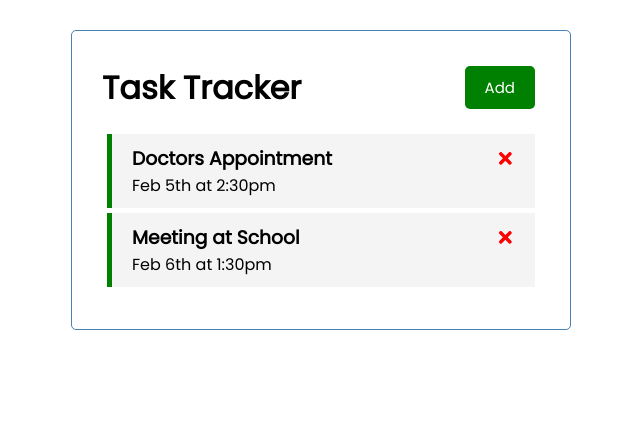
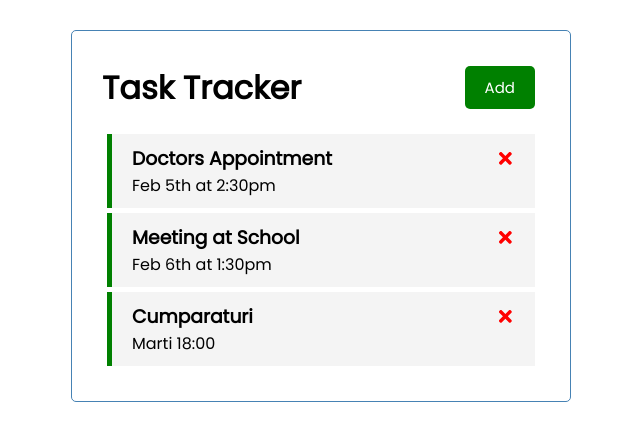
Before and after one commit to AndreiAnton/react-task-tracker, a React (Create React App) app: page / in a window 1280 px wide. Shown: the top 440 px of the page, without its empty margins (319-959 px from the left). Built offline with nearby package versions, Linux system fonts and the light colour scheme; data requests are answered from the project's data file.

Commit message:
feature/add task on server

```diff
--- a/db.json
+++ b/db.json
@@ -11,6 +11,12 @@
       "text": "Meeting at School",
       "day": "Feb 6th at 1:30pm",
       "reminder": true
+    },
+    {
+      "text": "Cumparaturi",
+      "day": "Marti 18:00",
+      "reminder": true,
+      "id": 3
     }
   ]
 }
--- a/src/App.js
+++ b/src/App.js
@@ -26,10 +26,21 @@
   }
 
   // Add Task
-  const addTask = (task) => {
-    const id = Math.floor(Math.random() * 10000) + 1
-    const newTask = { id, ...task }
-    setTasks([...tasks, newTask])
+  const addTask = async (task) => {
+    // const id = Math.floor(Math.random() * 10000) + 1
+    // const newTask = { id, ...task }
+    // setTasks([...tasks, newTask])
+    const res = await fetch('http://localhost:5000/tasks', {
+      method: 'POST',
+      headers: {
+        'Content-type': 'application/json'
+      },
+      body: JSON.stringify(task)
+    })
+
+    const data = await res.json()
+
+    setTasks([...tasks, data])
   }
 
   // Delete Task
```
